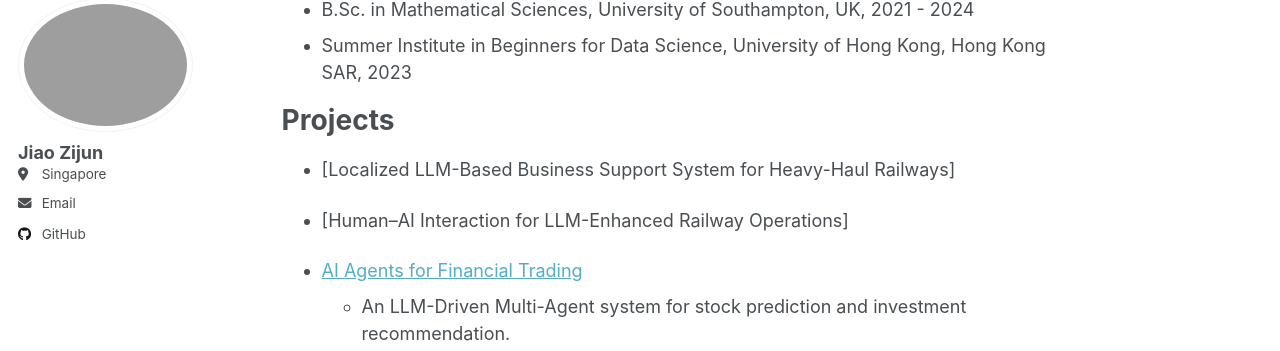
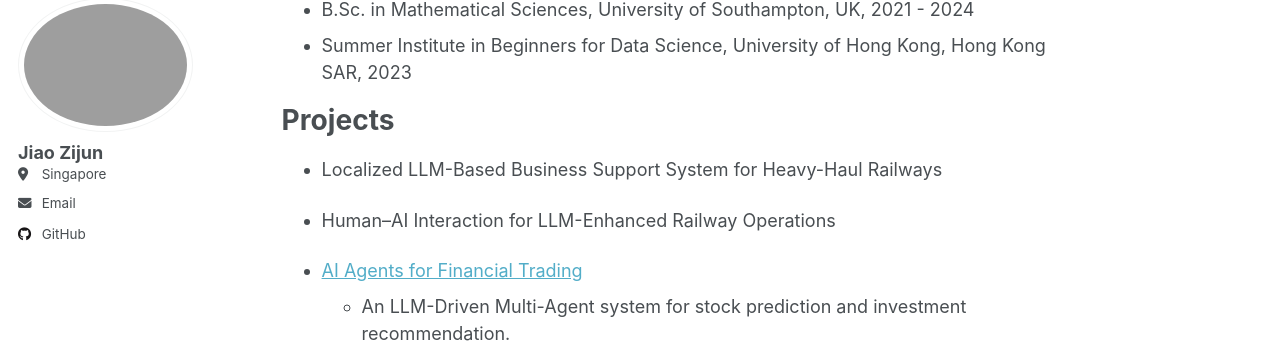
Before and after one commit to jiaozijun666/jiaozijun666.github.io, a Jekyll site: the page built from _pages/about.md, in a window 1280 px wide and 900 px high, scrolled down 317 px. Shown: the part 101-452 px from the top of the window. Built offline with Jekyll 4.4.1, drawn with Linux system fonts in a browser that asks for light colours; a script that is not in the unit is left out.

```diff
--- a/_pages/about.md
+++ b/_pages/about.md
@@ -17,9 +17,9 @@ Education
 
 Projects
 ====
-* [Localized LLM-Based Business Support System for Heavy-Haul Railways]
+* Localized LLM-Based Business Support System for Heavy-Haul Railways
 
-* [Human–AI Interaction for LLM-Enhanced Railway Operations]
+* Human–AI Interaction for LLM-Enhanced Railway Operations
 
 * [AI Agents for Financial Trading](https://github.com/nusduck/QF5214_2025_G7_StockAgent)
   * An LLM-Driven Multi-Agent system for stock prediction and investment recommendation.
```
